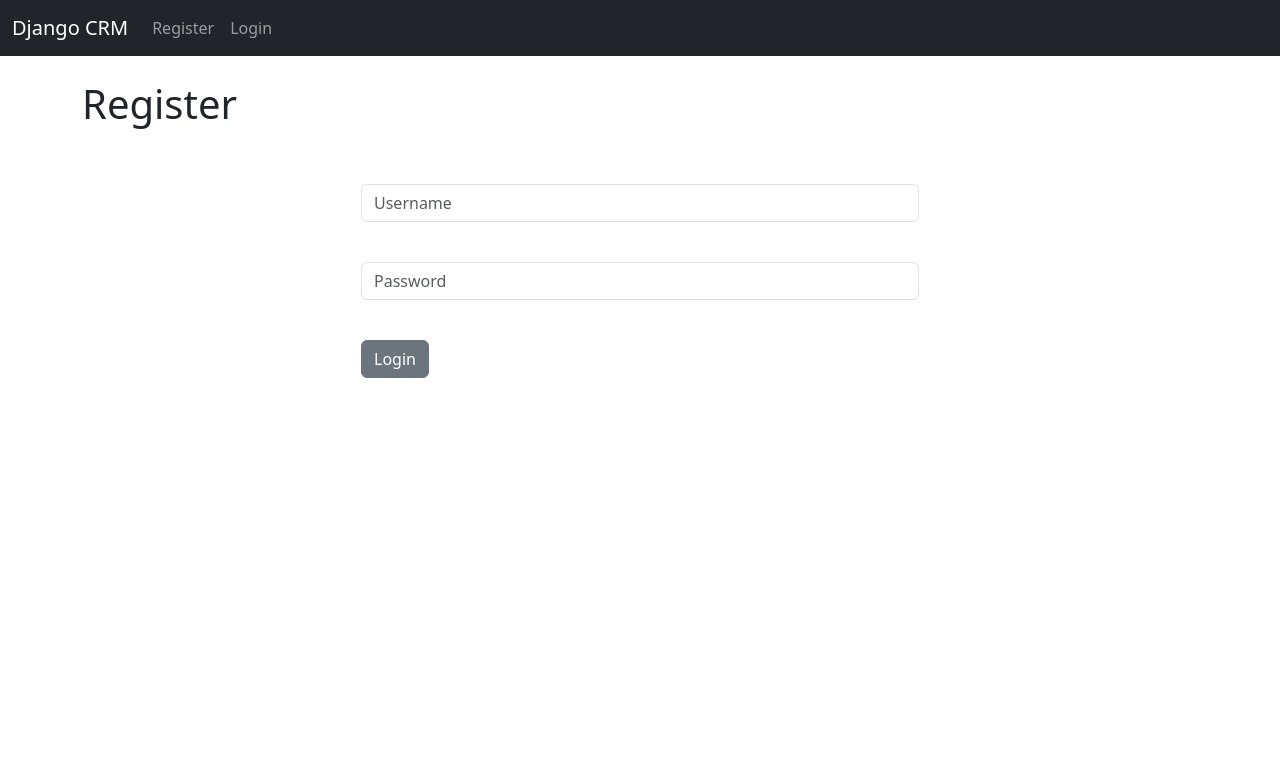
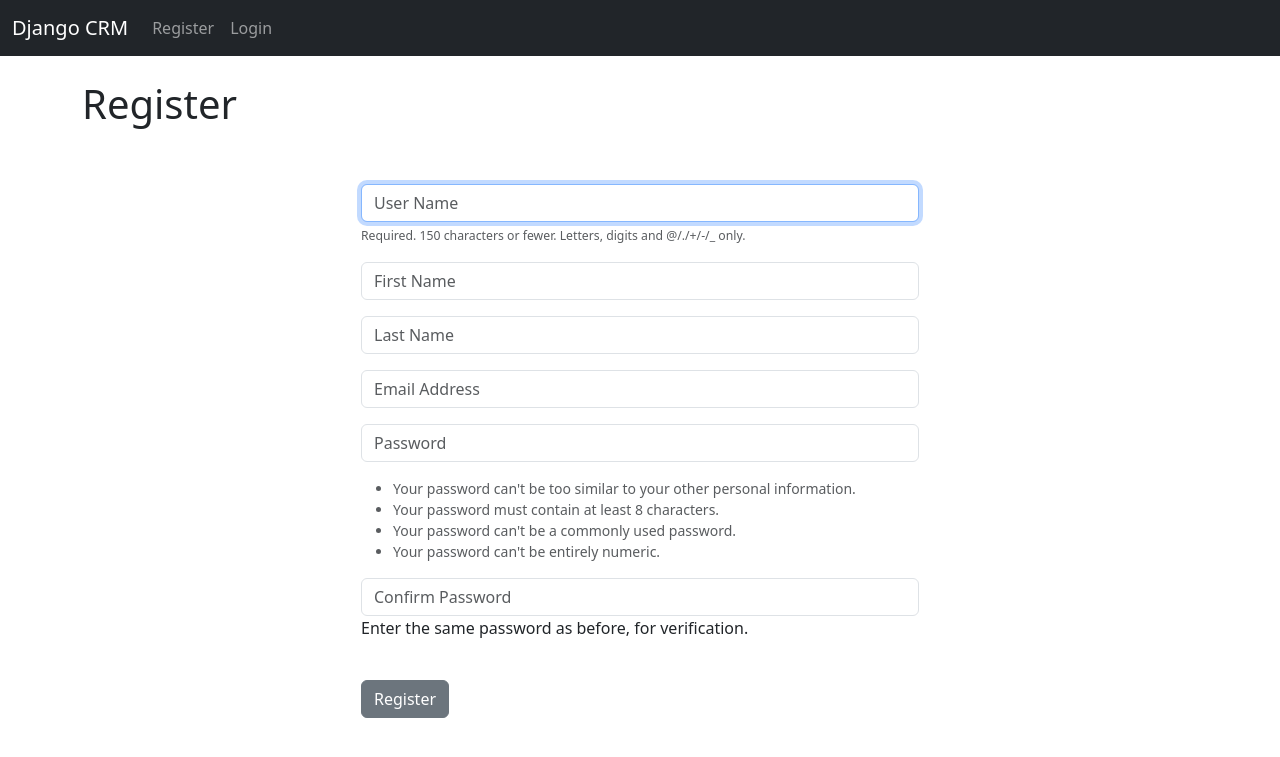
Before and after one commit to GizNode21/django-crm-mysql, a Django app: page /register/ in a window 1280 px wide. Shown: the top 757 px of the page. Run offline with Django 4.2, Linux system fonts and the light colour scheme.

Commit message:
register

```diff
--- a/dcrm/website/forms.py
+++ b/dcrm/website/forms.py
@@ -19,18 +19,17 @@ class SignUpForm(UserCreationForm):
         )
 
     def __init__(self, *args, **kwargs):
-		super(SignUpForm, self).__init__(*args, **kwargs)
+        super(SignUpForm, self).__init__(*args, **kwargs)
+        self.fields['username'].widget.attrs['class'] = 'form-control'
+        self.fields['username'].widget.attrs['placeholder'] = 'User Name'
+        self.fields['username'].label = ''
+        self.fields['username'].help_text = '<span class="form-text text-muted"><small>Required. 150 characters or fewer. Letters, digits and @/./+/-/_ only.</small></span>'
 
-		self.fields['username'].widget.attrs['class'] = 'form-control'
-		self.fields['username'].widget.attrs['placeholder'] = 'User Name'
-		self.fields['username'].label = ''
-		self.fields['username'].help_text = '<span class="form-text text-muted"><small>Required. 150 characters or fewer. Letters, digits and @/./+/-/_ only.</small></span>'
+        self.fields['password1'].widget.attrs['class'] = 'form-control'
+        self.fields['password1'].widget.attrs['placeholder'] = 'Password'
+        self.fields['password1'].label = ''
+        self.fields['password1'].help_text = '<ul class="form-text text-muted small"><li>Your password can\'t be too similar to your other personal information.</li><li>Your password must contain at least 8 characters.</li><li>Your password can\'t be a commonly used password.</li><li>Your password can\'t be entirely numeric.</li></ul>'
 
-		self.fields['password1'].widget.attrs['class'] = 'form-control'
-		self.fields['password1'].widget.attrs['placeholder'] = 'Password'
-		self.fields['password1'].label = ''
-		self.fields['password1'].help_text = '<ul class="form-text text-muted small"><li>Your password can\'t be too similar to your other personal information.</li><li>Your password must contain at least 8 characters.</li><li>Your password can\'t be a commonly used password.</li><li>Your password can\'t be entirely numeric.</li></ul>'
-
-		self.fields['password2'].widget.attrs['class'] = 'form-control'
-		self.fields['password2'].widget.attrs['placeholder'] = 'Confirm Password'
-		self.fields['password2'].label = ''
+        self.fields['password2'].widget.attrs['class'] = 'form-control'
+        self.fields['password2'].widget.attrs['placeholder'] = 'Confirm Password'
+        self.fields['password2'].label = ''
--- a/dcrm/website/templates/register.html
+++ b/dcrm/website/templates/register.html
@@ -9,17 +9,11 @@
     <h1>Hello World!</h1>
     {% else %}
     </br>
-    <form method="POST" action="{% url 'home' %}">
+    <form method="POST" action="">
         {% csrf_token %}
-        <div class="mb-3">
-            <input type="text" class="form-control" name="username", placeholder="Username" required>
-
-        </div><br/>
-        <div class="mb-3">
-            <input type="password" class="form-control" name="password", placeholder="Password" required>
-        </div>
+        {{ form.as_p }}
         <br/>
-        <button type="submit" class="btn btn-secondary">Login</button>
+        <button type="submit" class="btn btn-secondary">Register</button>
     </form>
     </div>
     {% endif %}
--- a/dcrm/website/views.py
+++ b/dcrm/website/views.py
@@ -1,6 +1,7 @@
 from django.shortcuts import render, redirect
 from django.contrib.auth import authenticate, login, logout
 from django.contrib import messages
+from .forms import SignUpForm
 # Create your views here.
 def home(request):
     # check to see if logging in
@@ -28,4 +29,17 @@ def logout_user(request):
     return redirect("home")
 
 def register_user(request):
-    return render(request, "register.html", {})
+    if request.method == "POST":
+        form = SignUpForm(request.POST)
+        if form.is_valid():
+            form.save()
+            # Authenticate and login
+            username = form.cleaned_data["username"]
+            password = form.cleaned_data["password1"]
+            user = authenticate(username=username, password=password)
+            login(request, user)
+            messages.success(request, "You have successfully registered! Welcome.")
+            return redirect("home")
+    else:
+        form = SignUpForm()
+        return render(request, "register.html", {"form": form})
```
